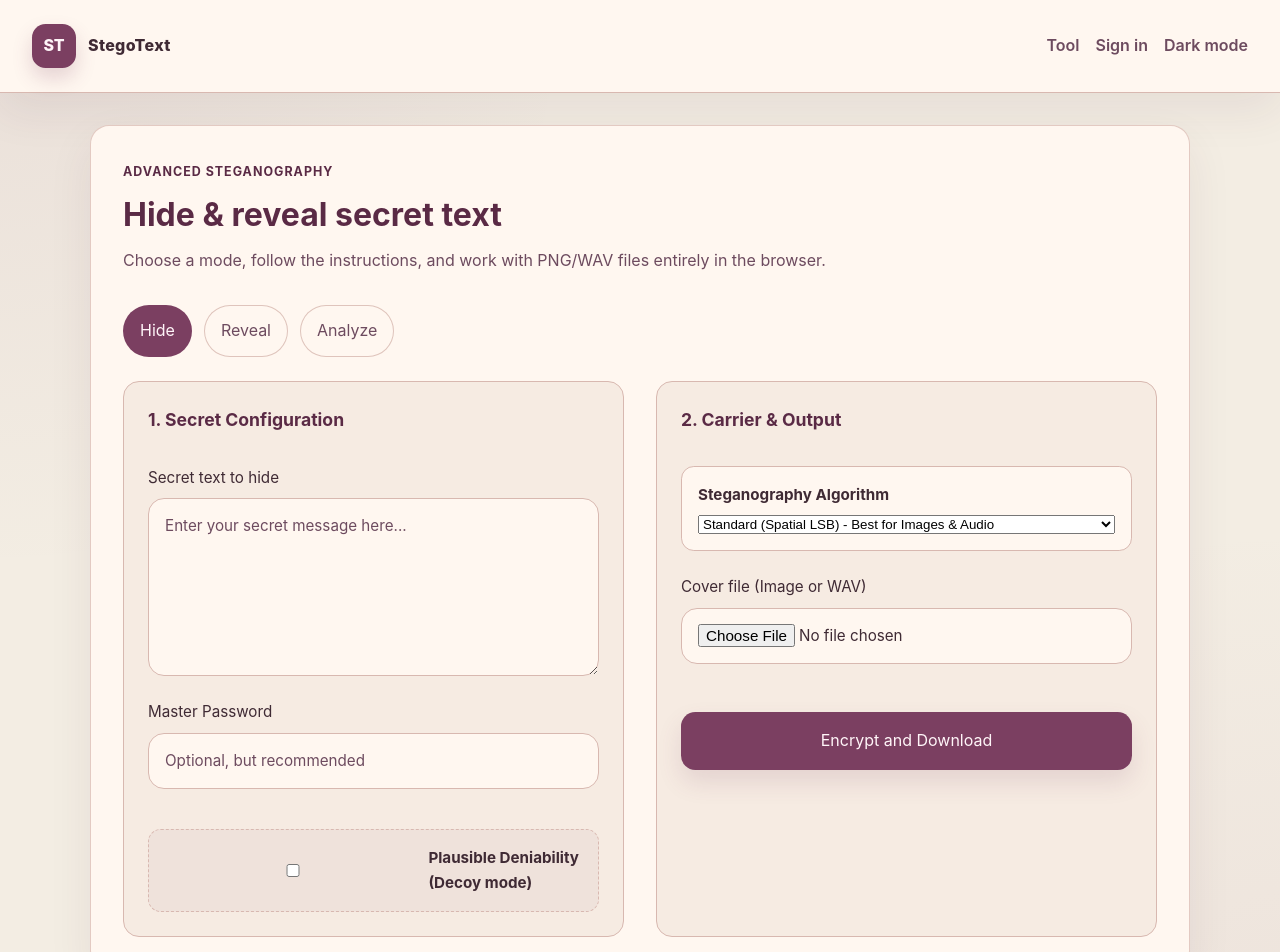
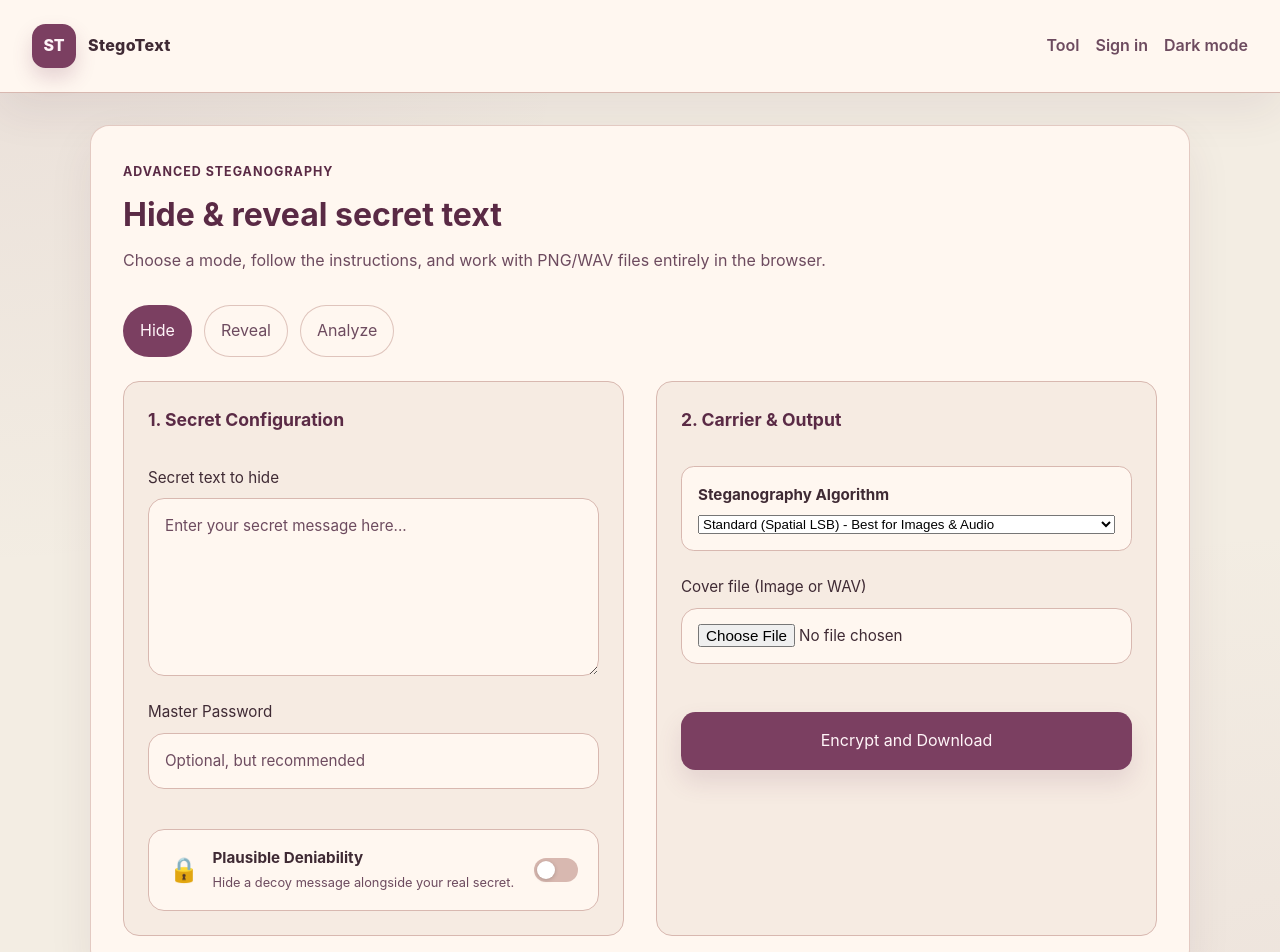
Before and after one commit to lavanyagandepalli07/java_mini_proj_steganography, a Next.js app in the folder frontend/: page /tool in a window 1280 px wide. Shown: the top 952 px of the page. Built offline with nearby package versions, Linux system fonts and the light colour scheme; no server answers.

Commit message:
style: replace deniability checkbox with animated pill toggle card

```diff
--- a/frontend/app/globals.css
+++ b/frontend/app/globals.css
@@ -290,6 +290,109 @@
   color: var(--accent-strong);
 }
 
+/* ── Plausible Deniability Toggle Card ── */
+.deniable-toggle-card {
+  margin-top: 1rem;
+  padding: 1rem 1.25rem;
+  border-radius: 1rem;
+  border: 1.5px solid var(--border);
+  background: var(--surface);
+  cursor: pointer;
+  transition: border-color 0.25s, box-shadow 0.25s, background 0.25s;
+  user-select: none;
+}
+
+.deniable-toggle-card:hover:not(.disabled) {
+  border-color: var(--accent);
+  box-shadow: 0 0 0 3px rgba(123, 63, 97, 0.1);
+}
+
+.deniable-toggle-card.active {
+  border-color: var(--accent);
+  background: var(--accent-soft);
+}
+
+.deniable-toggle-card.disabled {
+  opacity: 0.45;
+  cursor: not-allowed;
+}
+
+.deniable-toggle-header {
+  display: flex;
+  align-items: center;
+  gap: 0.85rem;
+}
+
+.deniable-toggle-icon {
+  font-size: 1.5rem;
+  flex-shrink: 0;
+  transition: transform 0.3s;
+}
+
+.deniable-toggle-card.active .deniable-toggle-icon {
+  transform: scale(1.15);
+}
+
+.deniable-toggle-info {
+  flex: 1;
+  display: flex;
+  flex-direction: column;
+  gap: 0.15rem;
+}
+
+.deniable-toggle-title {
+  font-weight: 700;
+  font-size: 0.95rem;
+  color: var(--text);
+}
+
+.deniable-toggle-desc {
+  font-size: 0.8rem;
+  color: var(--muted);
+}
+
+/* Pill toggle */
+.deniable-pill {
+  width: 44px;
+  height: 24px;
+  border-radius: 999px;
+  background: var(--border);
+  flex-shrink: 0;
+  position: relative;
+  transition: background 0.25s;
+}
+
+.deniable-pill.on {
+  background: var(--accent);
+}
+
+.deniable-pill-knob {
+  position: absolute;
+  top: 3px;
+  left: 3px;
+  width: 18px;
+  height: 18px;
+  border-radius: 50%;
+  background: #fff;
+  box-shadow: 0 1px 4px rgba(0,0,0,0.2);
+  transition: transform 0.25s;
+}
+
+.deniable-pill.on .deniable-pill-knob {
+  transform: translateX(20px);
+}
+
+.deniable-fields {
+  margin-top: 1.25rem;
+  padding-top: 1rem;
+  border-top: 1px solid var(--border);
+  display: flex;
+  flex-direction: column;
+  gap: 1rem;
+  cursor: default;
+}
+
+
 .features-grid {
   display: grid;
   grid-template-columns: repeat(auto-fit, minmax(300px, 1fr));
--- a/frontend/app/tool/page.tsx
+++ b/frontend/app/tool/page.tsx
@@ -353,16 +353,32 @@
                     <input type="password" value={hidePassword} onChange={(e) => setHidePassword(e.target.value)} disabled={loading} placeholder="Optional, but recommended" />
                   </label>
 
-                  <div style={{ marginTop: '1rem', padding: '1rem', background: 'rgba(123, 63, 97, 0.05)', borderRadius: '0.8rem', border: '1px dashed var(--border)' }}>
-                    <label style={{ display: 'flex', alignItems: 'center', gap: '0.5rem', fontWeight: 'bold', cursor: 'pointer' }}>
-                        <input type="checkbox" checked={isDeniable} onChange={e => setIsDeniable(e.target.checked)} disabled={loading || (hideFileInfo?.isAudio ?? false) || algorithm === 'dct'} />
-                        Plausible Deniability (Decoy mode)
-                    </label>
+                  <div
+                    className={`deniable-toggle-card${isDeniable ? ' active' : ''}${(loading || (hideFileInfo?.isAudio ?? false) || algorithm === 'dct') ? ' disabled' : ''}`}
+                    onClick={() => {
+                      if (!loading && !(hideFileInfo?.isAudio ?? false) && algorithm !== 'dct') {
+                        setIsDeniable(!isDeniable);
+                      }
+                    }}
+                  >
+                    <div className="deniable-toggle-header">
+                      <div className="deniable-toggle-icon">{isDeniable ? '🕵️' : '🔒'}</div>
+                      <div className="deniable-toggle-info">
+                        <span className="deniable-toggle-title">Plausible Deniability</span>
+                        <span className="deniable-toggle-desc">
+                          {isDeniable ? 'Active — two passwords, two messages.' : 'Hide a decoy message alongside your real secret.'}
+                        </span>
+                      </div>
+                      <div className={`deniable-pill${isDeniable ? ' on' : ''}`}>
+                        <div className="deniable-pill-knob" />
+                      </div>
+                    </div>
+
                     {isDeniable && (
-                      <div style={{ marginTop: '1rem', display: 'flex', flexDirection: 'column', gap: '1rem' }}>
+                      <div className="deniable-fields" onClick={e => e.stopPropagation()}>
                         <label>
-                          Decoy Text (Visible with decoy password)
-                          <textarea rows={3} value={decoyText} onChange={(e) => setDecoyText(e.target.value)} disabled={loading} required placeholder="Enter a harmless message..."/>
+                          Decoy Text <span style={{ fontWeight: 400, color: 'var(--muted)', fontSize: '0.85rem' }}>(visible with decoy password)</span>
+                          <textarea rows={3} value={decoyText} onChange={(e) => setDecoyText(e.target.value)} disabled={loading} required placeholder="Enter a harmless message someone can see..."/>
                         </label>
                         <label>
                           Decoy Password
```
